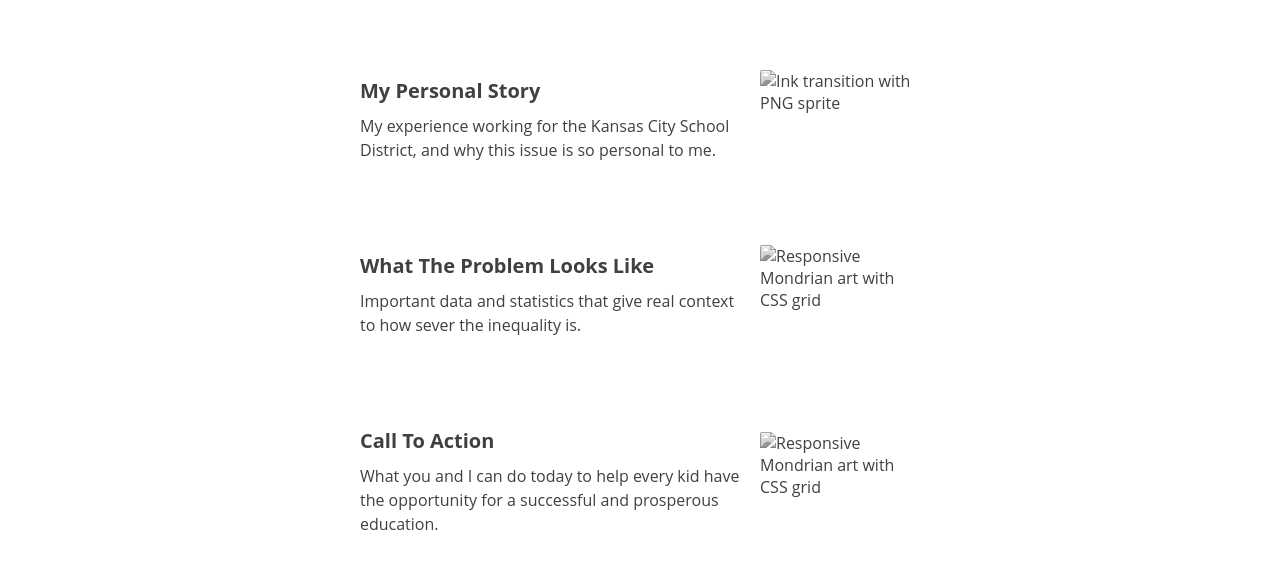
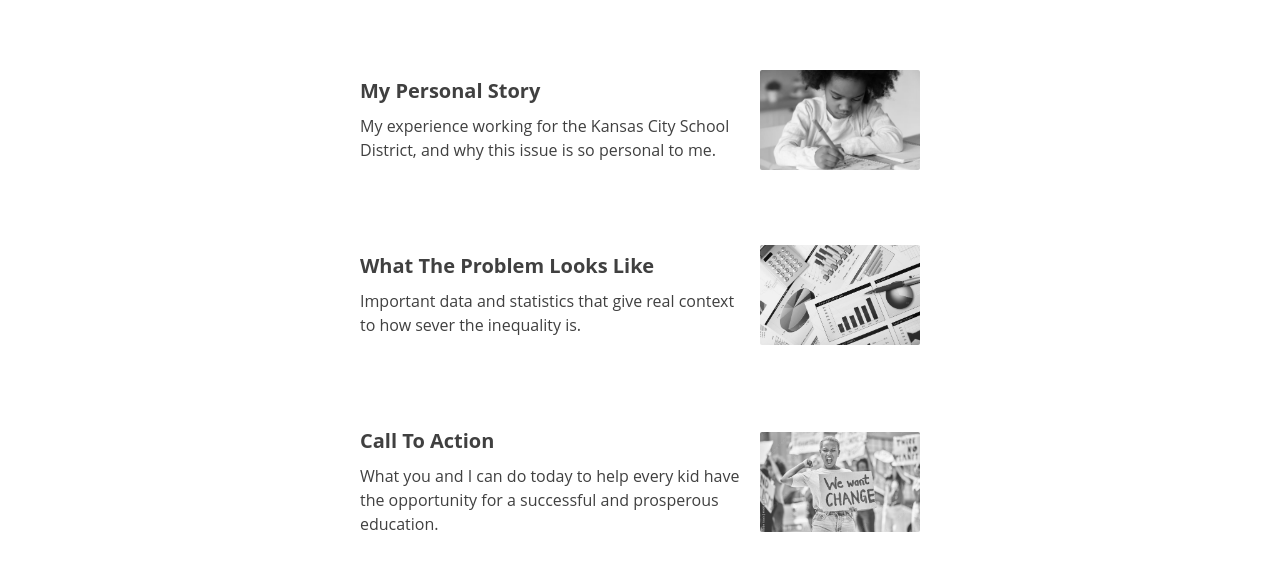
Before and after one commit to QFults/socproj, a plain HTML site: page index.html in a window 1280 px wide. Shown: the part 270-840 px from the top of the page. Drawn offline with nearby package versions, Linux system fonts and the light colour scheme; a script that the page names is missing.

Commit message:
Update index.html

```diff
--- a/index.html
+++ b/index.html
@@ -18,7 +18,7 @@
 
     <main id="page" class="o-page">
         <header class="o-header">
-            <h1 class="c-logo"><a class="c-logo__link" href="https://frontend30.com" target="_blank">Quinton Fults</a>
+            <h1 class="c-logo"><a class="c-logo__link" target="_blank">Quinton Fults</a>
             </h1>
             <nav class="c-main-menu" aria-labelledby="mainmenulabel">
                 <h2 id="mainmenulabel" class="u-visually-hidden">Main Menu</h2>
@@ -44,7 +44,7 @@
                         </div>
                     </div>
                     <div class="c-article__img-wrapper">
-                        <img class="c-article__img" src="./images/stockphoto1.jpg"
+                        <img class="c-article__img" src="./stockphoto1.jpg"
                             alt="Ink transition with PNG sprite" />
                     </div>
                 </a>
@@ -61,7 +61,7 @@
                         </div>
                     </div>
                     <div class="c-article__img-wrapper">
-                        <img class="c-article__img" src="./images/chartsstock.jpg"
+                        <img class="c-article__img" src="./chartsstock.jpg"
                             alt="Responsive Mondrian art with CSS grid" />
                     </div>
                 </a>
@@ -80,7 +80,7 @@
                     </div>
                     <div class="c-article__img-wrapper">
                         <img class="c-article__img"
-                            src="./images/proteststock.jpg"
+                            src="./proteststock.jpg"
                             alt="Responsive Mondrian art with CSS grid" />
                     </div>
                 </a>
```
